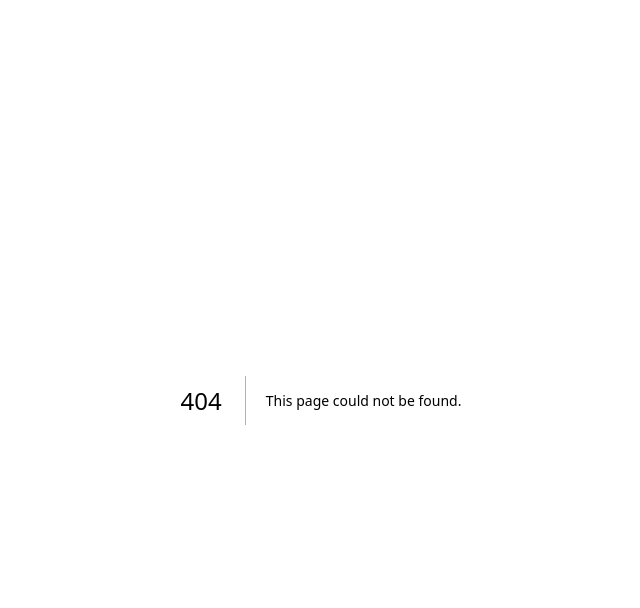
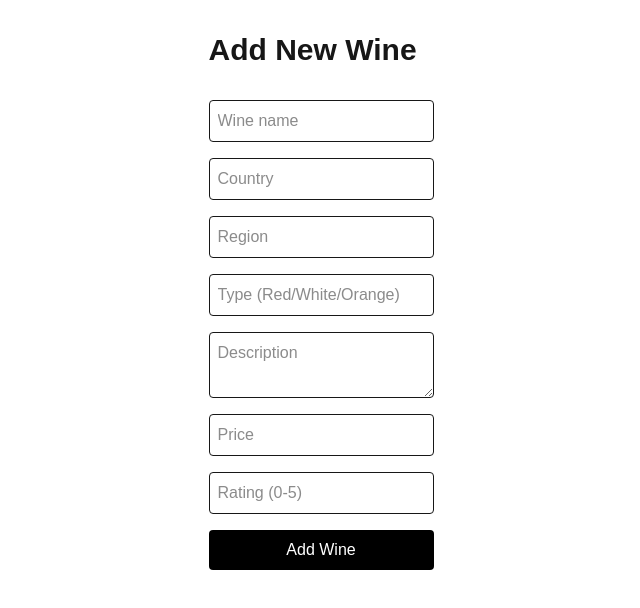
Before and after one commit to zurshanidze/wine-catalog, a Next.js app: page /admin in a window 1280 px wide. Before the commit this address had no page. Shown: the top 608 px of the page, without its empty margins (319-959 px from the left). Built offline with nearby package versions, Linux system fonts and the light colour scheme; no server answers.

Commit message:
Add admin page with server action to create wines

```diff
--- /dev/null
+++ b/app/admin/page.tsx
@@ -0,0 +1,40 @@
+import { prisma } from "@/lib/db";
+import { redirect } from "next/navigation";
+
+async function addWine(formData: FormData) {
+  "use server";
+
+  await prisma.wine.create({
+    data: {
+      name: formData.get("name") as string,
+      country: formData.get("country") as string,
+      region: formData.get("region") as string,
+      type: formData.get("type") as string,
+      description: formData.get("description") as string,
+      price: Number(formData.get("price")),
+      rating: Number(formData.get("rating")),
+    },
+  });
+
+  redirect("/");
+}
+
+export default function AdminPage() {
+  return (
+    <main className="max-w-2xl mx-auto p-8">
+      <h1 className="text-3xl font-bold mb-8">Add New Wine</h1>
+      <form action={addWine} className="flex flex-col gap-4">
+        <input name="name" placeholder="Wine name" className="border p-2 rounded" required />
+        <input name="country" placeholder="Country" className="border p-2 rounded" required />
+        <input name="region" placeholder="Region" className="border p-2 rounded" />
+        <input name="type" placeholder="Type (Red/White/Orange)" className="border p-2 rounded" required />
+        <textarea name="description" placeholder="Description" className="border p-2 rounded" />
+        <input name="price" type="number" placeholder="Price" className="border p-2 rounded" required />
+        <input name="rating" type="number" step="0.1" placeholder="Rating (0-5)" className="border p-2 rounded" />
+        <button type="submit" className="bg-black text-white p-2 rounded hover:bg-gray-800">
+          Add Wine
+        </button>
+      </form>
+    </main>
+  );
+}
--- a/app/wine/[id]/page.tsx
+++ b/app/wine/[id]/page.tsx
@@ -1,3 +1,4 @@
+import Link from "next/link";
 import { prisma } from "@/lib/db";
 
 export default async function WinePage({ params }: { params: Promise<{ id: string }> }) {
@@ -11,6 +12,7 @@ export default async function WinePage({ params }: { params: Promise<{ id: strin
 
   return (
     <main className="max-w-2xl mx-auto p-8">
+      <Link href="/" className="text-blue-500 hover:underline mb-6 block">← Back to catalog</Link>
       <h1 className="text-3xl font-bold mb-2">{wine.name}</h1>
       <p className="text-gray-500 mb-4">{wine.type} · {wine.country} · {wine.region}</p>
       <p className="mb-4">{wine.description}</p>
```
